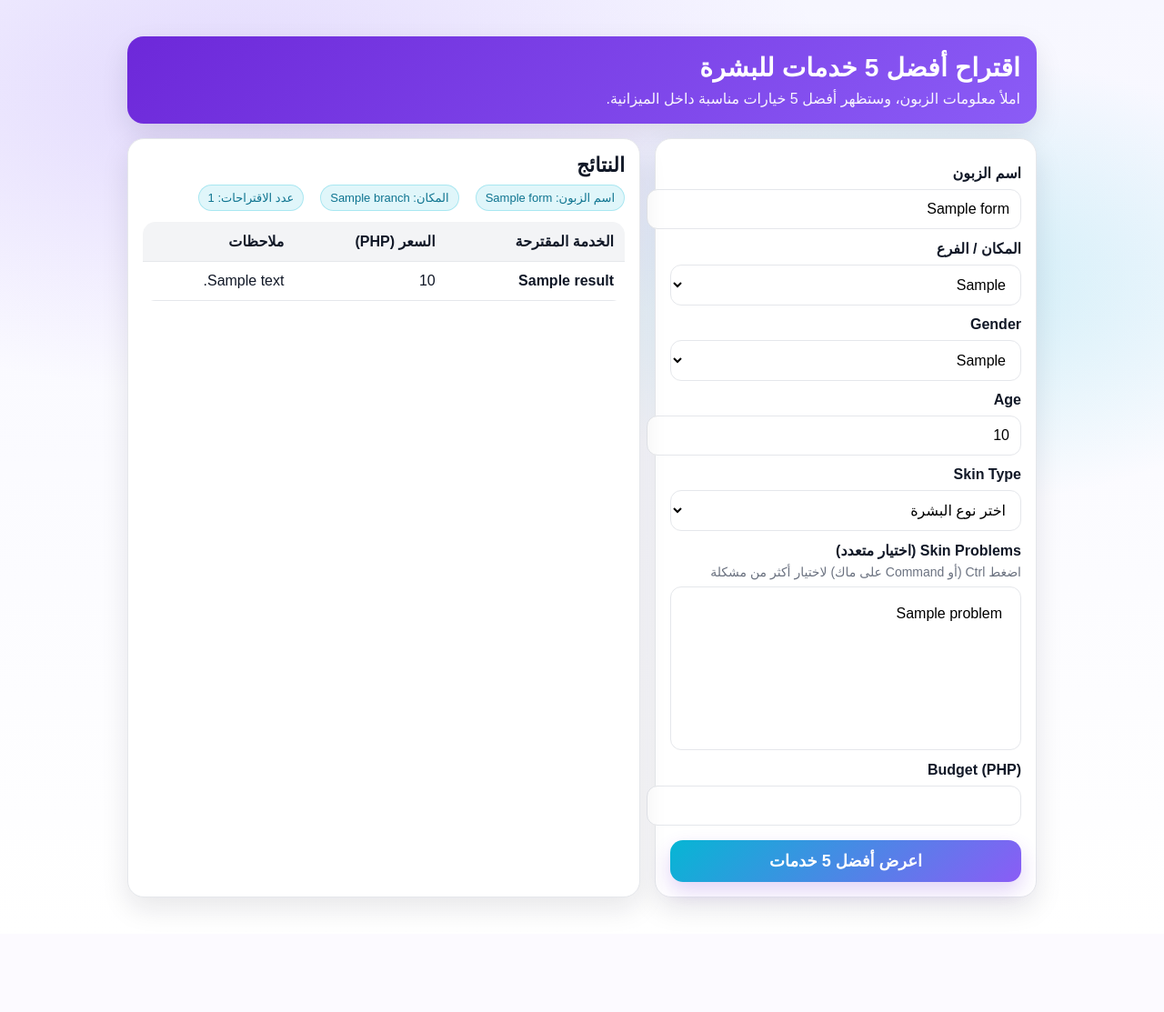
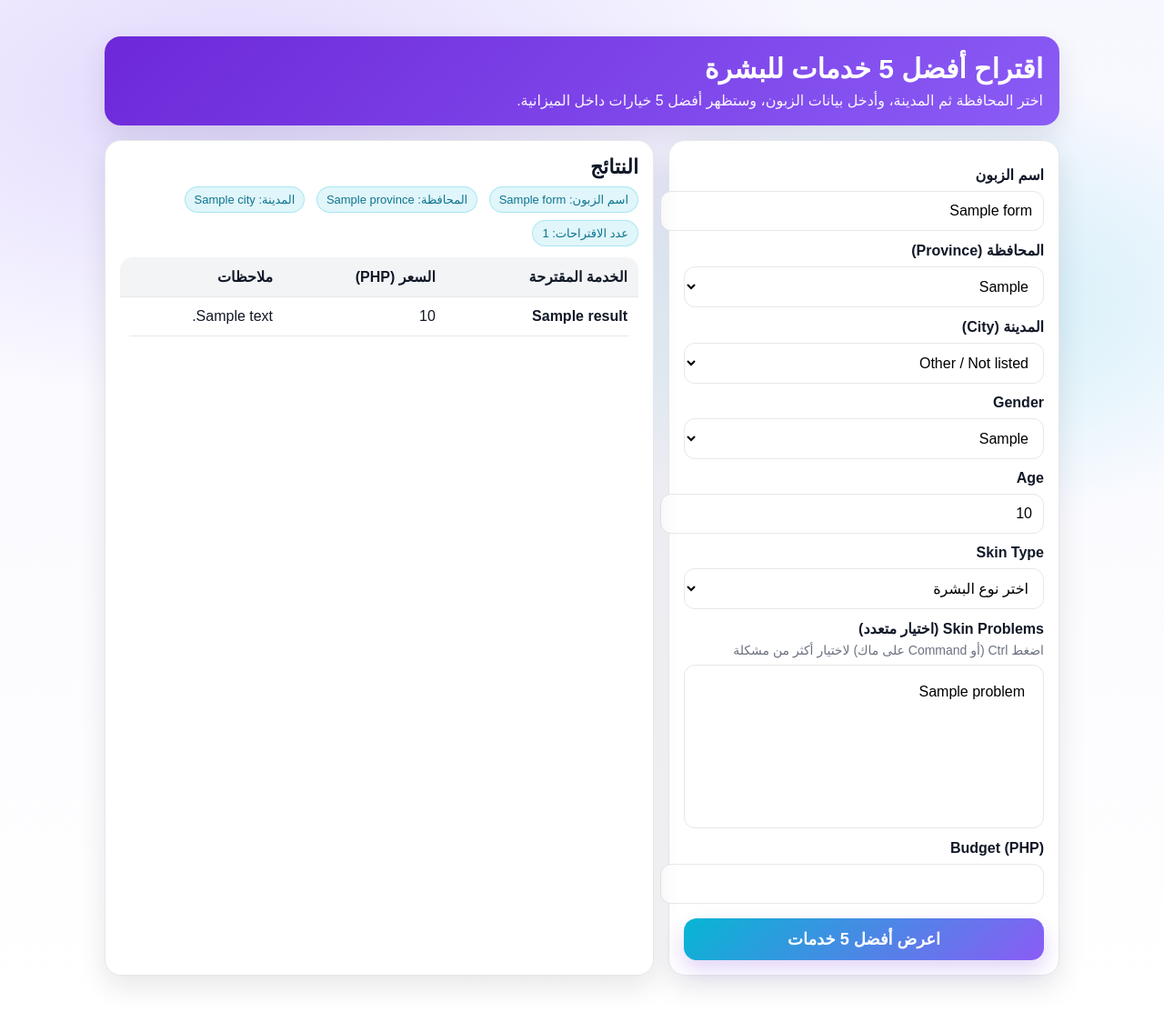
Before and after one commit to selahprinthouse-blip/1skincare-AA, a Flask app: template templates/index.html in a window 1280 px wide. Shown: the whole page at 91% size. Before the commit the page ends 997 px from the top, so only its background shows below. Run offline with Flask 3, Linux system fonts and the light colour scheme; the template is opened without the code that fills it: most values are stand-ins (such as "Sample title", 1, 10 or a date in 2020); parts of the project's set-up code (start-up, migrations or seed data) failed here and were passed over.

Commit message:
Update index.html

```diff
--- a/templates/index.html
+++ b/templates/index.html
@@ -28,39 +28,26 @@
       color: var(--text);
     }
 
-    .wrap{
-      max-width: 1000px;
-      margin: 24px auto;
-      padding: 16px;
-    }
+    .wrap{ max-width: 1050px; margin: 24px auto; padding: 16px; }
 
     .header{
       background: linear-gradient(135deg, var(--primary), var(--primary2));
       color: #fff;
       border-radius: 18px;
-      padding: 18px 18px;
+      padding: 18px;
       box-shadow: var(--shadow);
     }
-
-    .header h1{
-      margin:0;
-      font-size: 28px;
-      letter-spacing: .2px;
-    }
-    .header p{
-      margin: 8px 0 0;
-      font-size: 16px;
-      opacity: .95;
-    }
+    .header h1{ margin:0; font-size: 30px; }
+    .header p{ margin: 8px 0 0; font-size: 16px; opacity: .95; }
 
     .grid{
-      display: grid;
+      display:grid;
       grid-template-columns: 1fr;
-      gap: 16px;
-      margin-top: 16px;
+      gap:16px;
+      margin-top:16px;
     }
     @media(min-width: 900px){
-      .grid{ grid-template-columns: 420px 1fr; }
+      .grid{ grid-template-columns: 430px 1fr; }
     }
 
     .card{
@@ -71,48 +58,33 @@
       box-shadow: var(--shadow);
     }
 
-    label{
-      display:block;
-      margin-top: 12px;
-      font-weight: bold;
-      font-size: 16px;
+    label{ display:block; margin-top: 12px; font-weight:bold; font-size:16px; }
+    input, select{
+      width:100%;
+      padding:12px;
+      margin-top:8px;
+      border-radius:12px;
+      border:1px solid var(--border);
+      font-size:16px;
+      outline:none;
+      background:#fff;
     }
 
-    input, select{
-      width: 100%;
-      padding: 12px;
-      margin-top: 8px;
-      border-radius: 12px;
-      border: 1px solid var(--border);
-      font-size: 16px;
-      outline: none;
-      background: #fff;
-    }
+    select[multiple]{ height: 180px; }
+    select[multiple] option{ padding: 8px; line-height: 1.6; }
 
-    select[multiple]{
-      height: 180px;
-    }
-    select[multiple] option{
-      padding: 8px;
-      line-height: 1.6;
-    }
-
-    .muted{
-      color: var(--muted);
-      font-size: 14px;
-      margin-top: 6px;
-    }
+    .muted{ color: var(--muted); font-size:14px; margin-top:6px; }
 
     .btn{
-      width: 100%;
-      margin-top: 16px;
-      padding: 12px 14px;
-      border: 0;
-      border-radius: 14px;
-      font-size: 18px;
-      font-weight: bold;
-      cursor: pointer;
-      color: #fff;
+      width:100%;
+      margin-top:16px;
+      padding:12px 14px;
+      border:0;
+      border-radius:14px;
+      font-size:18px;
+      font-weight:bold;
+      cursor:pointer;
+      color:#fff;
       background: linear-gradient(135deg, var(--accent), var(--primary2));
       box-shadow: 0 10px 22px rgba(109,40,217,.20);
       transition: transform .08s ease-in-out;
@@ -138,36 +110,25 @@
       color: #0e7490;
       font-size: 13px;
       margin-inline-end: 8px;
+      margin-top: 8px;
     }
 
     table{
       width:100%;
       border-collapse: collapse;
       margin-top: 12px;
-      overflow: hidden;
-      border-radius: 14px;
+      overflow:hidden;
+      border-radius:14px;
     }
     th, td{
-      border-bottom: 1px solid var(--border);
+      border-bottom:1px solid var(--border);
       padding: 12px;
-      text-align: right;
-      font-size: 16px;
+      text-align:right;
+      font-size:16px;
+      vertical-align: top;
     }
-    th{
-      background: #f3f4f6;
-      font-size: 16px;
-    }
-    tr:hover td{
-      background: #fafafa;
-    }
-
-    .topline{
-      display:flex;
-      gap: 10px;
-      flex-wrap: wrap;
-      align-items: center;
-      margin-top: 8px;
-    }
+    th{ background:#f3f4f6; }
+    tr:hover td{ background:#fafafa; }
   </style>
 </head>
 
@@ -176,7 +137,7 @@
 
     <div class="header">
       <h1>اقتراح أفضل 5 خدمات للبشرة</h1>
-      <p>املأ معلومات الزبون، وستظهر أفضل 5 خيارات مناسبة داخل الميزانية.</p>
+      <p>اختر المحافظة ثم المدينة، وأدخل بيانات الزبون، وستظهر أفضل 5 خيارات داخل الميزانية.</p>
     </div>
 
     <div class="grid">
@@ -186,13 +147,18 @@
         <form method="POST">
 
           <label>اسم الزبون</label>
-          <input type="text" name="customer_name" placeholder="مثال: أحمد" value="{{ form_data.customer_name }}" required>
+          <input type="text" name="customer_name" placeholder="مثال: Ahmed" value="{{ form_data.customer_name }}" required>
 
-          <label>المكان / الفرع</label>
-          <select name="branch" required>
-            {% for b in branch_options %}
-              <option value="{{ b }}" {% if form_data.branch == b %}selected{% endif %}>{{ b }}</option>
+          <label>المحافظة (Province)</label>
+          <select name="province" id="provinceSelect" required>
+            {% for p in province_options %}
+              <option value="{{ p }}" {% if form_data.province == p %}selected{% endif %}>{{ p }}</option>
             {% endfor %}
+          </select>
+
+          <label>المدينة (City)</label>
+          <select name="city" id="citySelect" required>
+            <!-- سيتم تعبئتها بالجافاسكربت -->
           </select>
 
           <label>Gender</label>
@@ -237,9 +203,10 @@
         <h2 style="margin:0;font-size:22px;">النتائج</h2>
 
         {% if results and results|length > 0 %}
-          <div class="topline">
+          <div>
             <span class="badge">اسم الزبون: {{ form_data.customer_name }}</span>
-            <span class="badge">المكان: {{ form_data.branch }}</span>
+            <span class="badge">المحافظة: {{ form_data.province }}</span>
+            <span class="badge">المدينة: {{ form_data.city }}</span>
             <span class="badge">عدد الاقتراحات: {{ results|length }}</span>
           </div>
 
@@ -271,5 +238,63 @@
 
     </div>
   </div>
+
+  <script>
+    // Cities mapping from server
+    const citiesByProvince = {{ cities_by_province | tojson }};
+    const provinceSelect = document.getElementById("provinceSelect");
+    const citySelect = document.getElementById("citySelect");
+
+    // Selected city from server (after POST)
+    const selectedCityFromServer = {{ (form_data.city or "") | tojson }};
+
+    function fillCities() {
+      const province = provinceSelect.value;
+      const cities = citiesByProvince[province] || [];
+
+      // Clear
+      citySelect.innerHTML = "";
+
+      // If no cities defined for that province:
+      if (cities.length === 0) {
+        const opt = document.createElement("option");
+        opt.value = "Other";
+        opt.textContent = "Other / Not listed";
+        citySelect.appendChild(opt);
+        return;
+      }
+
+      // Add placeholder
+      const placeholder = document.createElement("option");
+      placeholder.value = "";
+      placeholder.textContent = "اختر المدينة";
+      placeholder.disabled = true;
+      citySelect.appendChild(placeholder);
+
+      // Add cities
+      cities.forEach(c => {
+        const opt = document.createElement("option");
+        opt.value = c;
+        opt.textContent = c;
+        citySelect.appendChild(opt);
+      });
+
+      // Set selected
+      if (selectedCityFromServer && cities.includes(selectedCityFromServer)) {
+        citySelect.value = selectedCityFromServer;
+      } else {
+        citySelect.value = "";
+      }
+    }
+
+    provinceSelect.addEventListener("change", () => {
+      // when province changes, refill cities and reset selection
+      fillCities();
+      citySelect.value = "";
+    });
+
+    // init on page load
+    fillCities();
+  </script>
 </body>
 </html>
```
